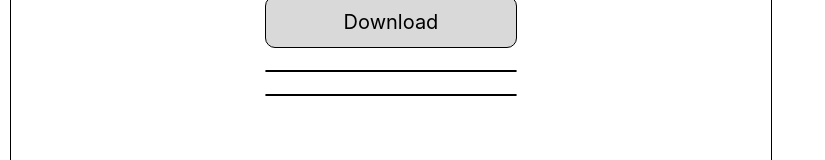
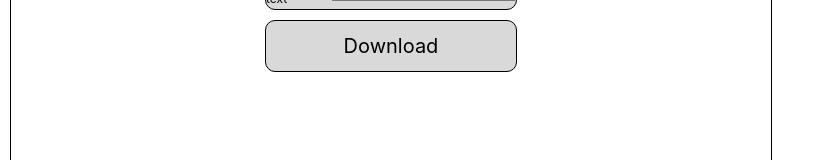
Before and after one commit to shlareut/react-meme-generator, a React app: page / in a window 1280 px wide. Shown: the part 527-687 px from the top of the page, without its empty margins (0-825 px from the left). Built offline with nearby package versions, Linux system fonts and the light colour scheme; the HTML template or start-up script is replaced by a standard one.

Commit message:
Remove test code

```diff
--- a/src/MemeGenerator.js
+++ b/src/MemeGenerator.js
@@ -52,9 +52,6 @@ export default function MemeGenerator() {
         />
       </div>
       <div className={styles.button}>Download</div>
-      {/* Below is just for reference and test code */}
-      <p>{topText}</p>
-      <p>{bottomText}</p>
     </div>
   );
 }
```
